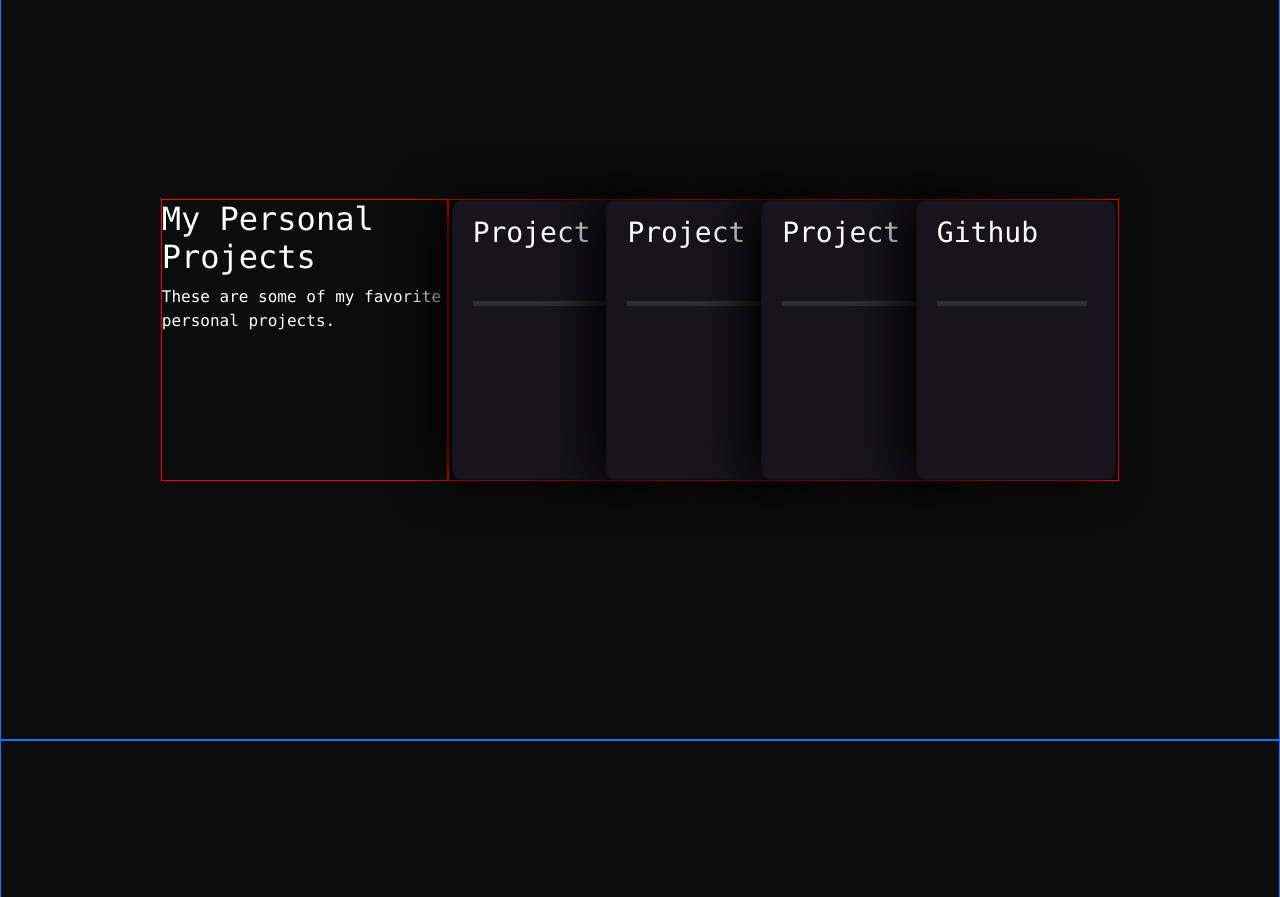
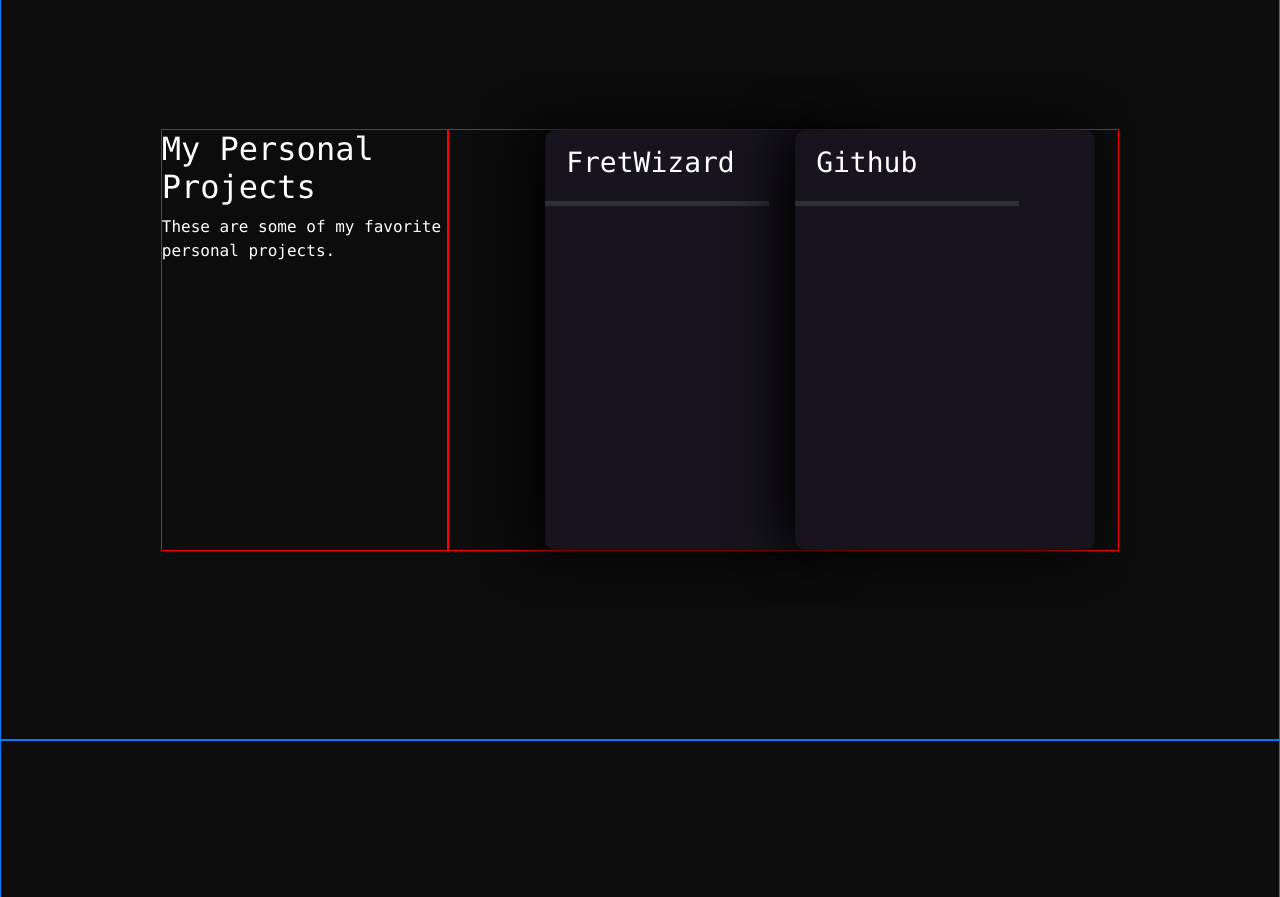
Before and after one commit to DevJhom/portfolio, a Vue app: page / in a window 1280 px wide. Shown: the part 3060-3957 px from the top of the page. Built offline with nearby package versions, Linux system fonts and the light colour scheme.

Commit message:
new background picture

```diff
--- a/src/components/Projects.vue
+++ b/src/components/Projects.vue
@@ -11,21 +11,7 @@
         </div>
         <div class="projects-right">
             <div class="card">
-                <h3 class="title">Project 1</h3>
-                <div class="bar">
-                <div class="emptybar"></div>
-                <div class="filledbar"></div>
-                </div>
-            </div>
-            <div class="card">
-                <h3 class="title">Project 2</h3>
-                <div class="bar">
-                <div class="emptybar"></div>
-                <div class="filledbar"></div>
-                </div>
-            </div>
-            <div class="card">
-                <h3 class="title">Project 3</h3>
+                <h3 class="title">FretWizard</h3>
                 <div class="bar">
                 <div class="emptybar"></div>
                 <div class="filledbar"></div>
@@ -63,6 +49,7 @@
 .projects-right {
     width: 70%;
     height: 100%;
+    padding: 0 10%;
     display: flex;
     justify-content: space-around;
     border: 1px solid red;
@@ -71,8 +58,10 @@
 // Stacked Card
 .card {
   display: flex;
-  height: 280px;
-  width: 200px;
+  height: 100%;
+  width: 50%;
+  min-height: 420px;
+  min-width: 300px;
   background-color: #17141d;
   border-radius: 10px;
   box-shadow: -1rem 0 3rem #000;
@@ -106,10 +95,10 @@
 
 .bar {
   position: absolute;
-  top: 100px;
-  left: 20px;
+  top: 70px;
   height: 5px;
-  width: 150px;
+  width: 75%;
+  margin-left: -1px;
 }
 
 .emptybar {
```
Also changed, not shown: src/images/sourcecodes.png.
